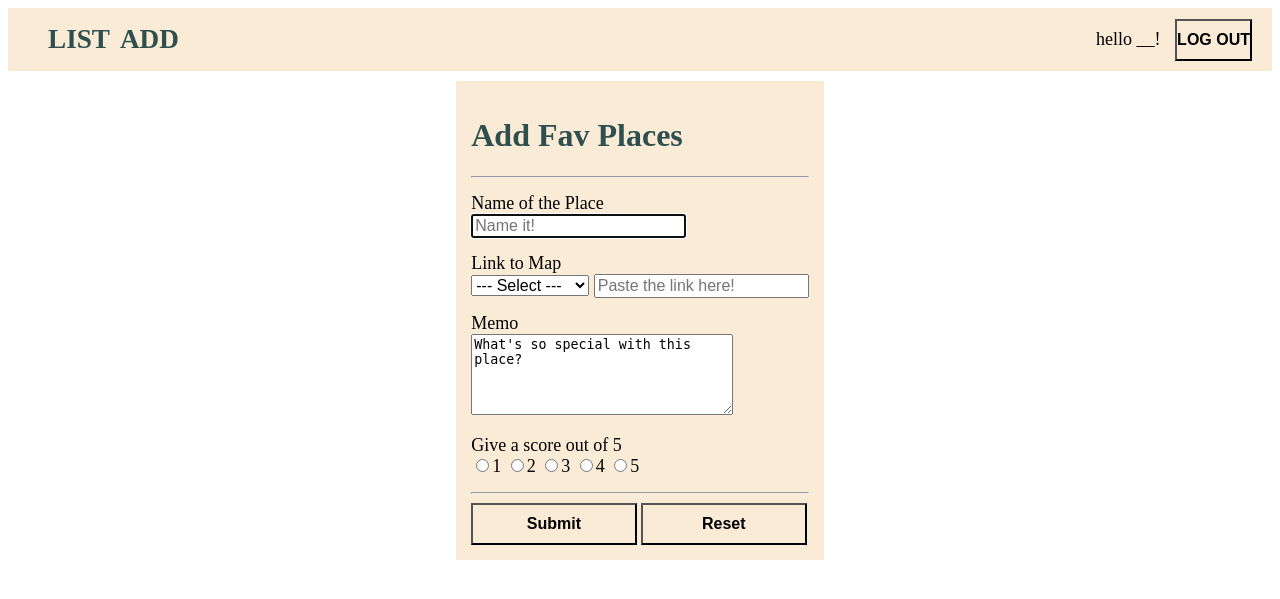
After one commit to hjusassac/PHPPractice, a PHP site: page /git/view/addView.php in a window 1280 px wide. The commit adds this page. Shown: the top 599 px of the page. Run offline with PHP 8.4, Linux system fonts and the light colour scheme; data that the repository does not hold is empty.

Commit message:
upto add a record

```diff
--- /dev/null
+++ b/project6-MVC/public/app.js
@@ -0,0 +1,32 @@
+const placeList = document.getElementById("places");
+const edit = document.getElementById("edit");
+const done = document.getElementById("done");
+let hideEditButtons = true;
+const table = document.getElementById("List");
+const dataList = document.querySelector("#tableBody");
+
+
+edit.addEventListener("click", function(){
+    console.log("Edit or Delete");
+    showOrHide(false); // show edit and delete buttons next to each entry
+    edit.style.display = "none"; // hide the edit button once clicked to forbid keep adding buttons
+    done.style.display = "block"; // show the done button
+})
+
+done.addEventListener("click", function() {
+    console.log("Edit or Delete done");
+    sendEdit=false;
+    showOrHide(true); // show edit and delete buttons next to each entry
+    done.style.display = "none"; // hide the done button once clicked to forbid keep adding buttons
+    edit.style.display = "block"; // show the edit button
+})
+
+function showOrHide(bull) { // show or hide the edit/delete buttons
+    hideEditButtons = bull;
+    let buttons = dataList.querySelectorAll(".buttons");
+    if(hideEditButtons) {
+        for(let button of buttons) button.style.display = "none";
+    } else {
+        for(let button of buttons) button.style.display = "inline-block";
+    }
+}
--- /dev/null
+++ b/project6-MVC/public/style.css
@@ -0,0 +1,91 @@
+body{
+    display:flex;
+    flex-direction: column;
+    justify-content:center;
+}
+
+#header {
+    background-color: antiquewhite;
+    display:flex;
+    justify-content: space-between;
+    align-items: center;
+}
+#header ul {
+    display:flex;
+    justify-content:center;
+    list-style-type: none;
+}
+#header a {
+    text-decoration: none;
+    color: darkslategrey;
+    font-weight: bold;
+    font-size: 1.7em;
+    margin-right: 10px;
+}
+#header a:hover {
+    text-decoration: underline;
+}
+
+#hiUser {
+    display: inline;
+    margin-right: 10px;
+}
+
+.container {
+    background-color: antiquewhite;
+    padding: 15px;
+    width: fit-content;
+    margin: 10px auto;
+}
+h1 {
+    width: fit-content;
+}
+h1, h2 {
+    color: darkslategrey
+}
+form {
+    /* width: fit-content; */
+    font-size: 18px;
+}
+input, button, select {
+    font-size: 16px;
+}
+button {
+    width: 49%;
+    padding: 10px 0;
+    background-color:transparent;
+    font-weight:bold;
+}
+#submit, #done {
+    background-color: darkslategrey;
+    color: white;
+}
+form div {
+    margin: 15px auto;
+}
+table {
+    border-spacing: 20px 5px;
+}
+span {
+    color: rgb(255, 86, 114);
+    display: none;
+}
+.buttons {
+    display: none;
+}
+#edit, #done {
+    width: fit-content;
+    float: right;
+    padding: 5px 15px;
+    margin-top: 1em;
+}
+#done {
+    display: none;
+}
+.editEntry, .deleteEntry {
+    width: fit-content;
+    padding: 5px 0;
+}
+.memo, .link {
+    max-width: 300px;
+}
--- /dev/null
+++ b/project6-MVC/view/addView.php
@@ -0,0 +1,48 @@
+<?php
+    $title = 'Add Fav Places';
+    ob_start();
+?>
+
+<div class="container">
+    <h1><?= $title ?></h1>
+    <hr>
+    <form method="POST" id="favPlace">
+        <div>
+            <label for="placeName">Name of the Place</label><br>
+            <input type="text" name="placeName" id="placeName" placeholder="Name it!" autofocus required>
+            <span>: Required</span>
+        </div>
+        <div>
+            <label for="mapLink">Link to Map</label><br>
+            <select name="mapProvider" id="mapProvider">
+                <option value="none">--- Select ---</option>
+                <option value="Google Maps">Google Maps</option>
+                <option value="Naver Map">Naver Map</option>
+                <option value="Kakao Map">Kakao Map</option>
+            </select>
+            <input type="url" name="mapLink" id="mapLink" placeholder="Paste the link here!"><br>
+        </div>
+        <div>
+            <label for="memo">Memo</label><br>
+            <textarea name="memo" id="memo" cols="30" rows="5">What's so special with this place?</textarea>
+            <span>: Required</span>
+        </div>
+        <div>
+            <label for="scoreThree">Give a score out of 5</label><br>
+            <input type="radio" name="rating" id="scoreOne" value="1">1
+            <input type="radio" name="rating" id="scoreTwo" value="2">2
+            <input type="radio" name="rating" id="scoreThree" value="3">3
+            <input type="radio" name="rating" id="scoreFour" value="4">4
+            <input type="radio" name="rating" id="scoreFive" value="5">5
+        </div>
+        <hr>
+        <button type="submit" name="add">Submit</button>
+        <button type="reset">Reset</button>
+    </form>
+</div>
+
+
+<?php
+    $html = ob_get_clean(); // give the code into a variable
+    include 'template.php'; // and call the variable from the template
+?>
--- /dev/null
+++ b/project6-MVC/view/header.php
@@ -0,0 +1,15 @@
+<?php
+    $highlight = 'text-decoration:underline';
+    $user_name = '__';
+?>
+
+<div id="header">
+    <ul>
+        <li><a href="index.php?action=list" style="<?= $action == 'list' ? $highlight:'' ?>">LIST</a></li>
+        <li><a href="index.php?action=add" style="<?= $action == 'add' ? $highlight:'' ?>">ADD</a></li>
+    </ul>
+    <form method="post">
+        <p id="hiUser"><?= 'hello ' . $user_name . '!' ?></p>
+        <button type="submit" name="logout" value="logout" style="width:fit-content; margin-right:20px;">LOG OUT</button>
+    </form>
+</div>
--- /dev/null
+++ b/project6-MVC/view/template.php
@@ -0,0 +1,15 @@
+<!DOCTYPE html>
+<html lang="en">
+<head>
+    <meta charset="UTF-8">
+    <meta http-equiv="X-UA-Compatible" content="IE=edge">
+    <meta name="viewport" content="width=device-width, initial-scale=1.0">
+    <title><?= $title ?></title>
+    <link rel="stylesheet" href="public/style.css">
+</head>
+<body>
+    <?php include 'header.php' ?>
+    <?= $html ?>
+    <script src="public/app.js"></script>
+</body>
+</html>
```
Also changed, not shown: project6-MVC/controller/add.php (added, +19 -0 lines), project6-MVC/controller/list.php (added, +8 -0 lines), project6-MVC/fav_places.sql (added, +72 -0 lines), project6-MVC/index.php (+27 -0 lines), project6-MVC/model/manager.php (added, +27 -0 lines), project6-MVC/model/placeManager.php (added, +25 -0 lines), project6-MVC/view/listView.php (added, +49 -0 lines), project6/places.json (+7 -0 lines), 1 other file.
